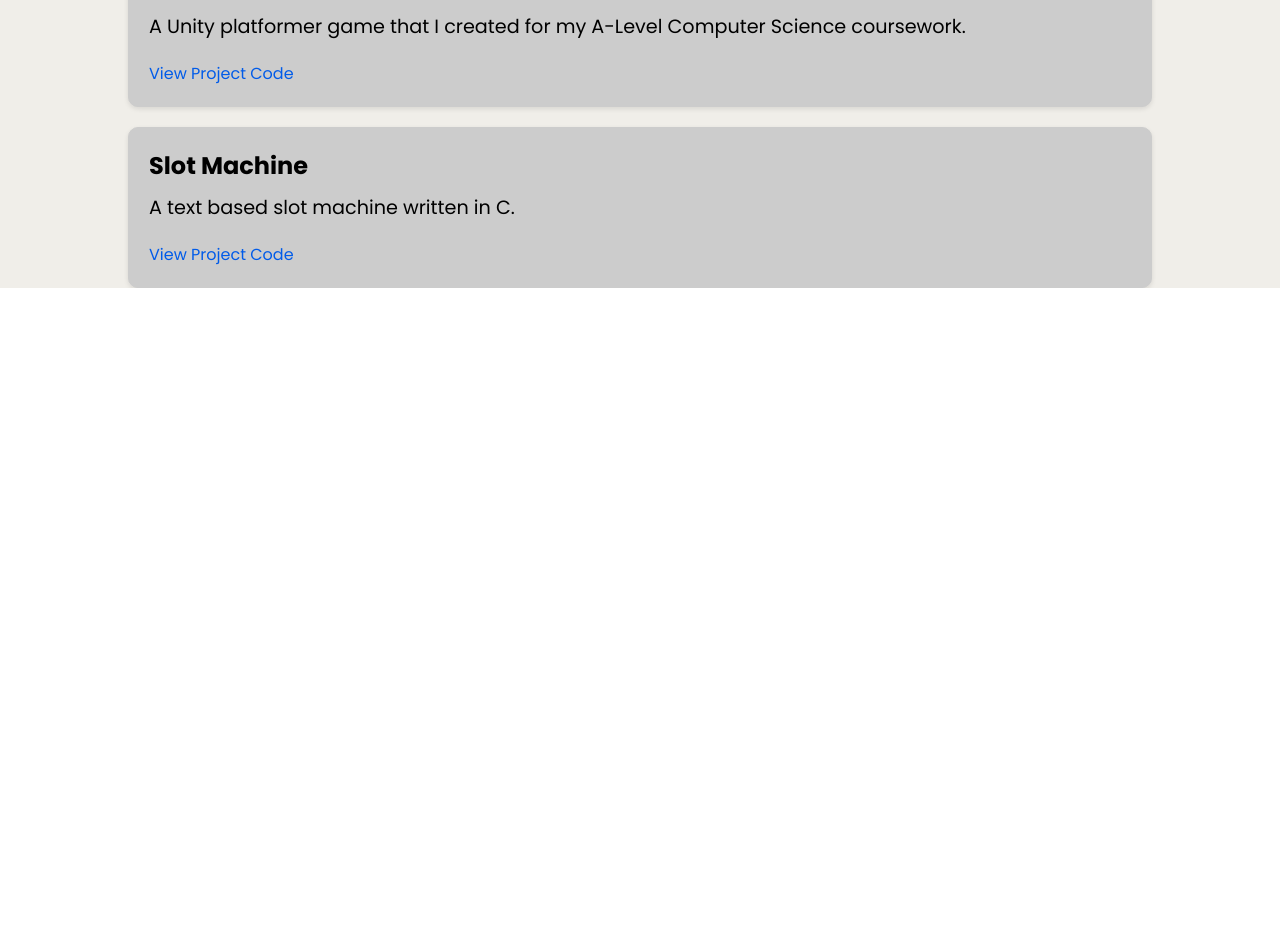
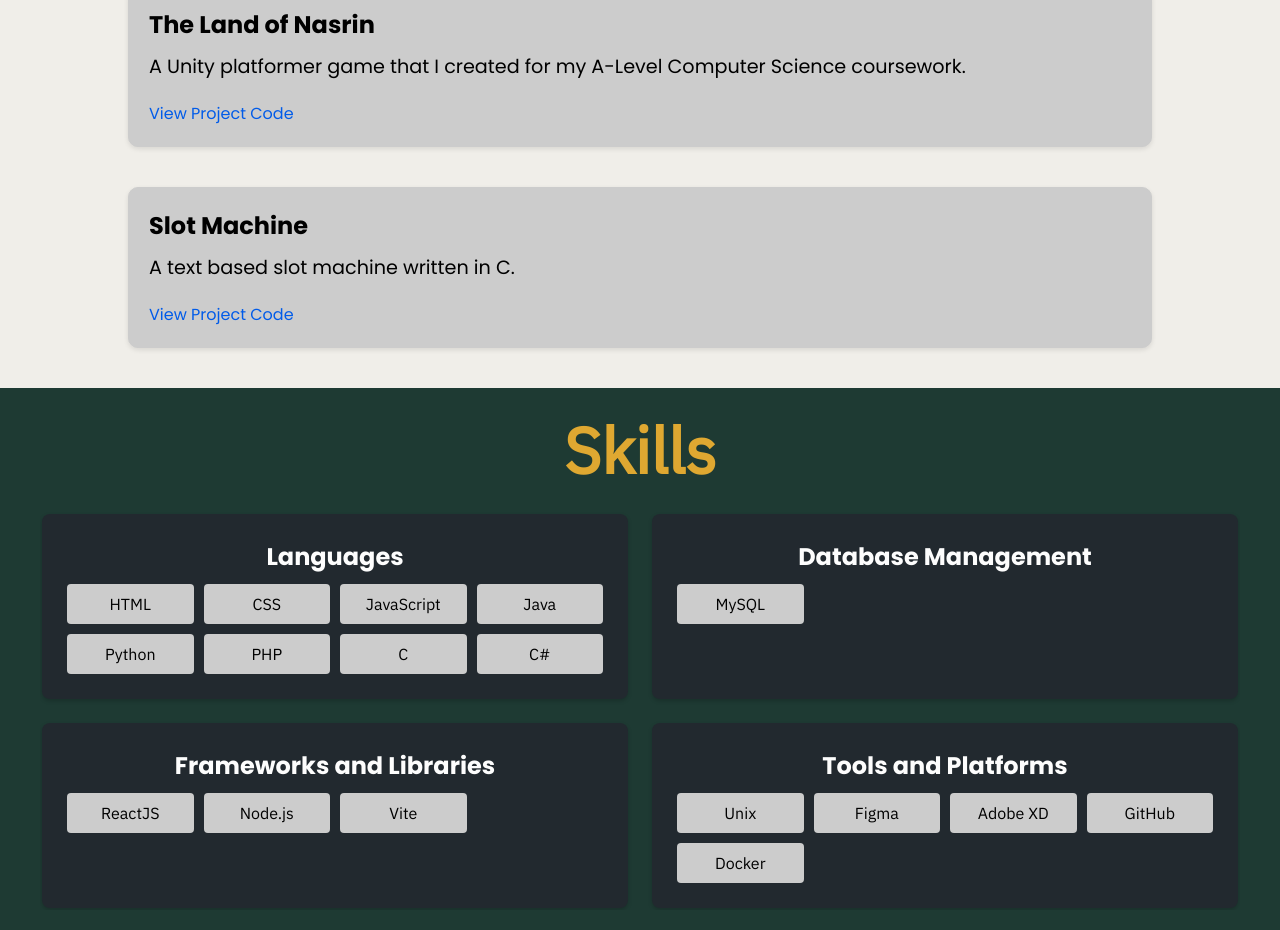
Before and after one commit to adamcounihan-dev/Portfolio-Website, a React (Vite) app: page / in a window 1280 px wide. Shown: the part 1340-2270 px from the top of the page. Before the commit the page ends 1628 px from the top, so only its background shows below. Built offline with nearby package versions, Linux system fonts and the light colour scheme.

Commit message:
feat: add skills section

```diff
--- a/src/App.jsx
+++ b/src/App.jsx
@@ -1,11 +1,13 @@
 import './App.css'
 import Hero from "./components/Hero/Hero.jsx";
 import Projects from "./components/Projects/Projects.jsx";
+import Skills from "./components/Skills/Skills.jsx";
 
 function App() {
   return<>
     <Hero/>
     <Projects/>
+    <Skills/>
   </>
 }
 
--- a/src/components/Projects/ProjectsStyles.module.css
+++ b/src/components/Projects/ProjectsStyles.module.css
@@ -4,6 +4,7 @@
     gap: 20px;
     align-items: center;
     background-color: var(--light-bg-color);
+    padding-bottom: 20px;
 }
 
 .projectContainer {
@@ -13,6 +14,7 @@
     width: 80%;
     box-shadow: 0 2px 5px rgba(0, 0, 0, 0.1);
     background-color: var(--light-container-bg-color);
+    margin-bottom: 20px;
 }
 
 .projectTitle {
--- /dev/null
+++ b/src/components/Skills/Skills.jsx
@@ -0,0 +1,34 @@
+import styles from '../Skills/SkillsStyles.module.css';
+
+const skills = {
+    Languages: ['HTML', 'CSS', 'JavaScript', 'Java', 'Python', 'PHP', 'C', 'C#'],
+    'Database Management': ['MySQL'],
+    'Frameworks and Libraries': ['ReactJS', 'Node.js', 'Vite'],
+    'Tools and Platforms': ['Unix', 'Figma', 'Adobe XD', 'GitHub', 'Docker']
+};
+
+function Skills() {
+    return (
+        <div className={styles.skillsContainer}>
+            <h1 className={styles.title}>Skills</h1>
+            <div className={styles.gridWrapper}>
+                <div className={styles.gridContainer}>
+                    {Object.entries(skills).map(([category, items]) => (
+                        <div key={category} className={styles.gridCategory}>
+                            <h2 className={styles.categoryTitle}>{category}</h2>
+                            <div className={styles.gridItems}>
+                                {items.map((skill, index) => (
+                                    <div key={index} className={styles.gridItem}>
+                                        {skill}
+                                    </div>
+                                ))}
+                            </div>
+                        </div>
+                    ))}
+                </div>
+            </div>
+        </div>
+    );
+}
+
+export default Skills;
--- /dev/null
+++ b/src/components/Skills/SkillsStyles.module.css
@@ -0,0 +1,53 @@
+.skillsContainer {
+    padding: 20px;
+    background-color: var(--dark-bg-color);
+}
+
+.title {
+    text-align: center;
+    color: var(--dark-accent-color);
+    margin-bottom: 20px;
+}
+
+.gridWrapper {
+    display: flex;
+    justify-content: center;
+    align-items: center;
+}
+
+.gridContainer {
+    display: grid;
+    grid-template-columns: repeat(2, 1fr);
+    grid-template-rows: repeat(2, auto);
+    gap: 20px;
+    max-width: 1200px;
+    width: 100%;
+}
+
+.gridCategory {
+    background-color: var(--dark-container-bg-color);
+    border-radius: 8px;
+    padding: 25px;
+    box-shadow: 0 2px 4px rgba(0, 0, 0, 0.18);
+    text-align: center;
+    margin: 2px;
+}
+
+.categoryTitle {
+    color: var(--dark-text-color);
+    margin-bottom: 10px;
+}
+
+.gridItems {
+    display: grid;
+    grid-template-columns: repeat(auto-fill, minmax(100px, 1fr));
+    gap: 10px;
+}
+
+.gridItem {
+    background-color: var(--light-container-bg-color);
+    border-radius: 4px;
+    padding: 10px;
+    text-align: center;
+    font-family: 'IBM Plex Sans', sans-serif;
+}
```
